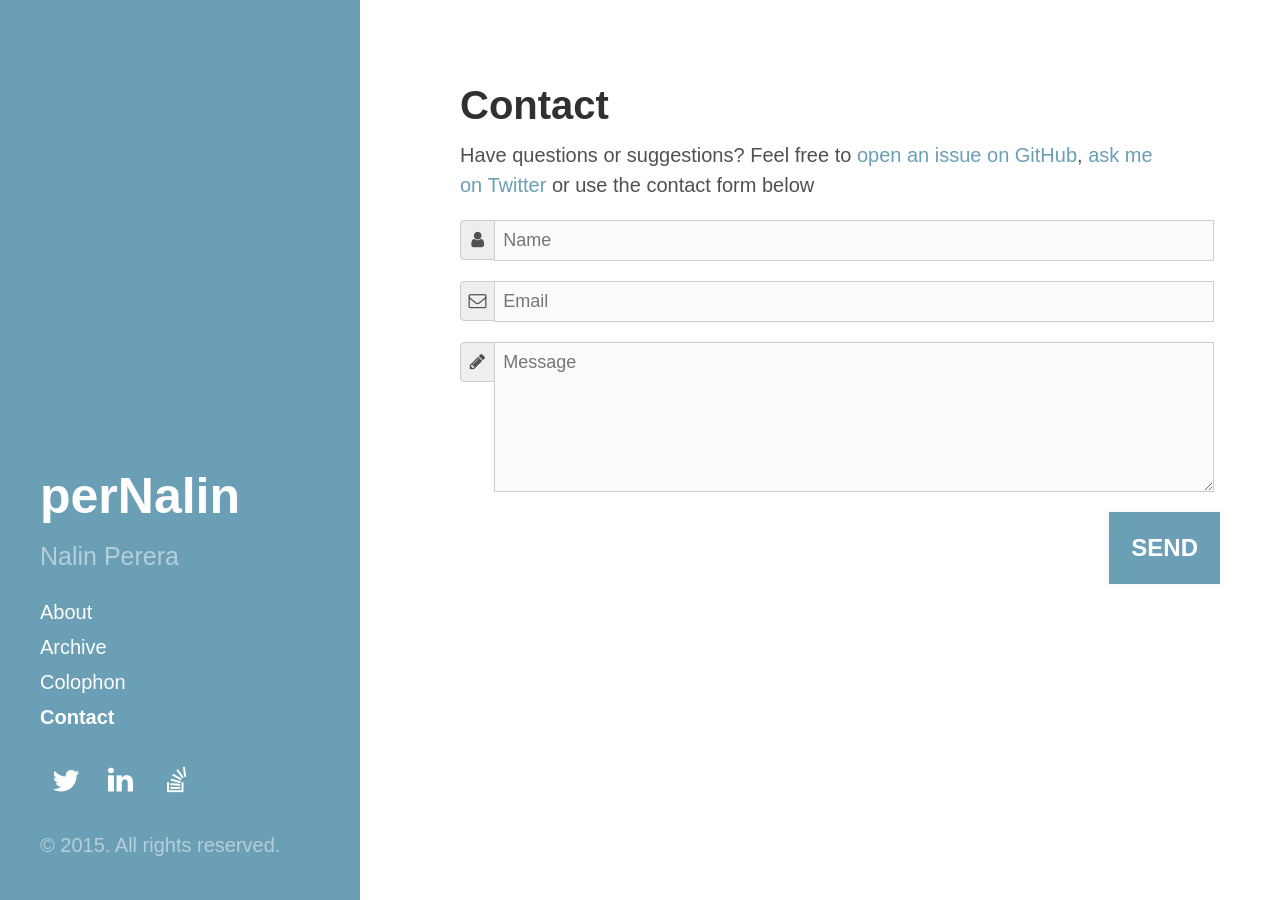
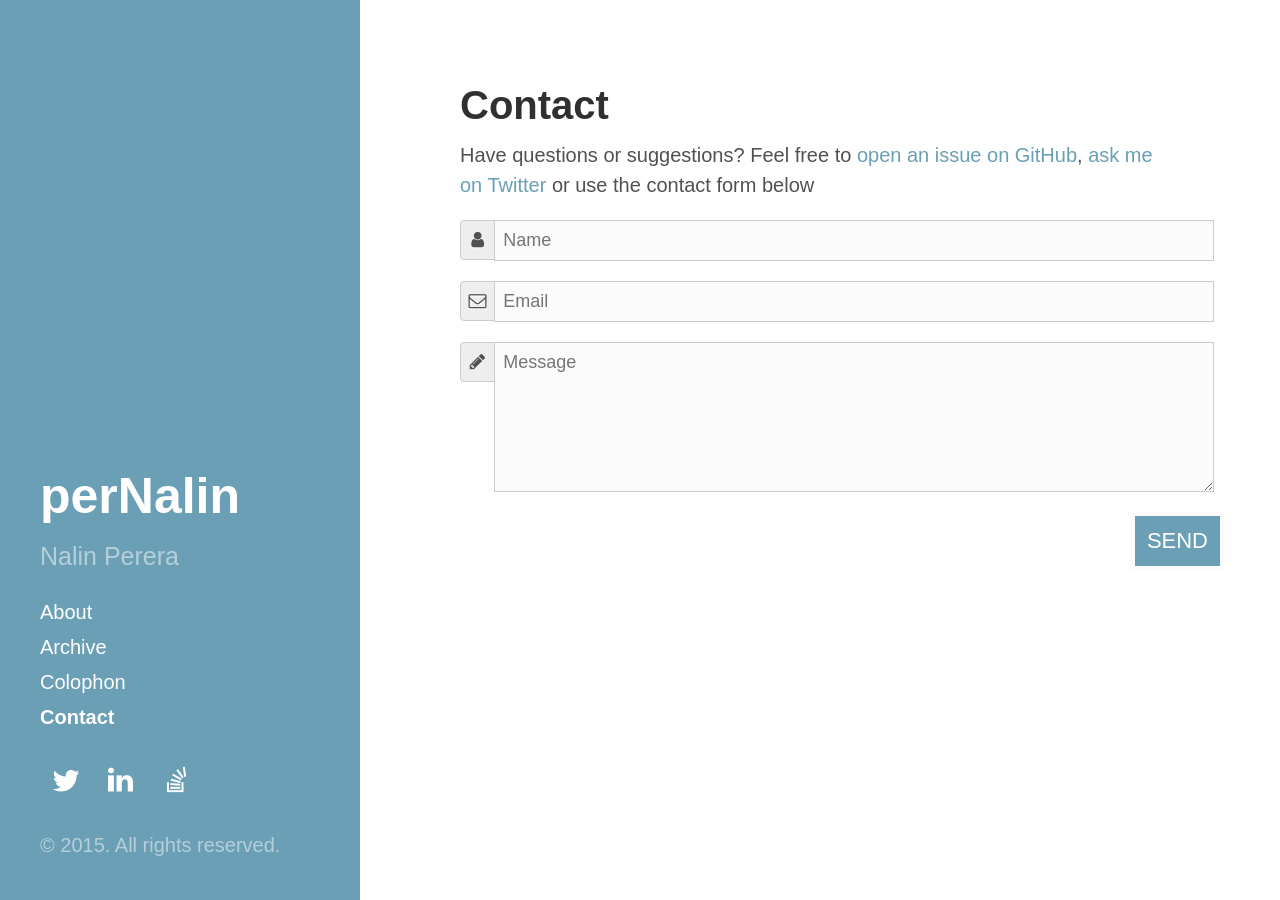
Before and after one commit to pernalin/pernalin.github.io, a Jekyll site: the page built from contact.md, in a window 1280 px wide. Built offline with Jekyll 4.4.1, drawn with Linux system fonts in a browser that asks for light colours; nearby versions of some CDN libraries; Markdown is read by kramdown in place of the engine named in the settings.

Commit message:
style for contact form

```diff
--- a/public/css/style.css
+++ b/public/css/style.css
@@ -442,13 +442,12 @@ input:focus, textarea:focus {
     cursor: pointer;
     background-color: #6a9fb5;
     color: white;
-    font-size: 24px;
-    padding: 22px;
+    font-size: 22px;
+    padding: 12px;
     -webkit-transition: all 0.3s;
     -moz-transition: all 0.3s;
     transition: all 0.3s;
-    margin-top: -4px;
-    font-weight: 700;
+    font-weight: 500;
     float: right;
     margin-right: -44px;
 }
```
